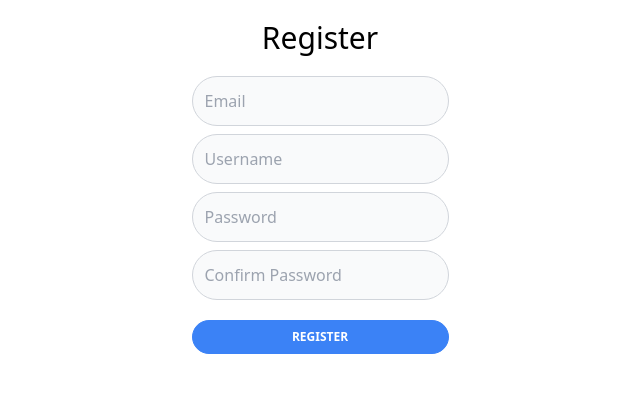
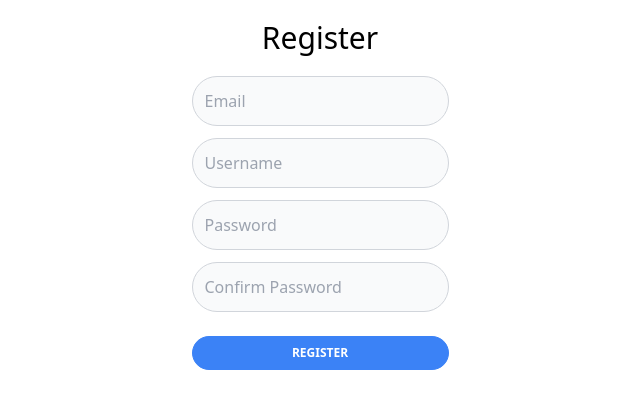
Before and after one commit to ChandrakantPal/ChatQL-React-Node-GraphQL, a React (Create React App) app in the folder client/: page / in a window 1280 px wide. Shown: the top 408 px of the page, without its empty margins (320-960 px from the left). Built offline with nearby package versions, Linux system fonts and the light colour scheme.

Commit message:
margin bottom chnaged

```diff
--- a/client/src/components/InputGroup.tsx
+++ b/client/src/components/InputGroup.tsx
@@ -12,7 +12,7 @@ const InputGroup: React.FC<InputGroupProps> = ({
   value,
 }) => {
   return (
-    <div className="mb-2">
+    <div className="mb-3">
       <input
         type={type}
         className="p-3 transition duration-200 border border-gray-300 rounded-full outline-none bg-gray-50 focus:bg-white hover:bg-white focus:border-blue-500"
```
